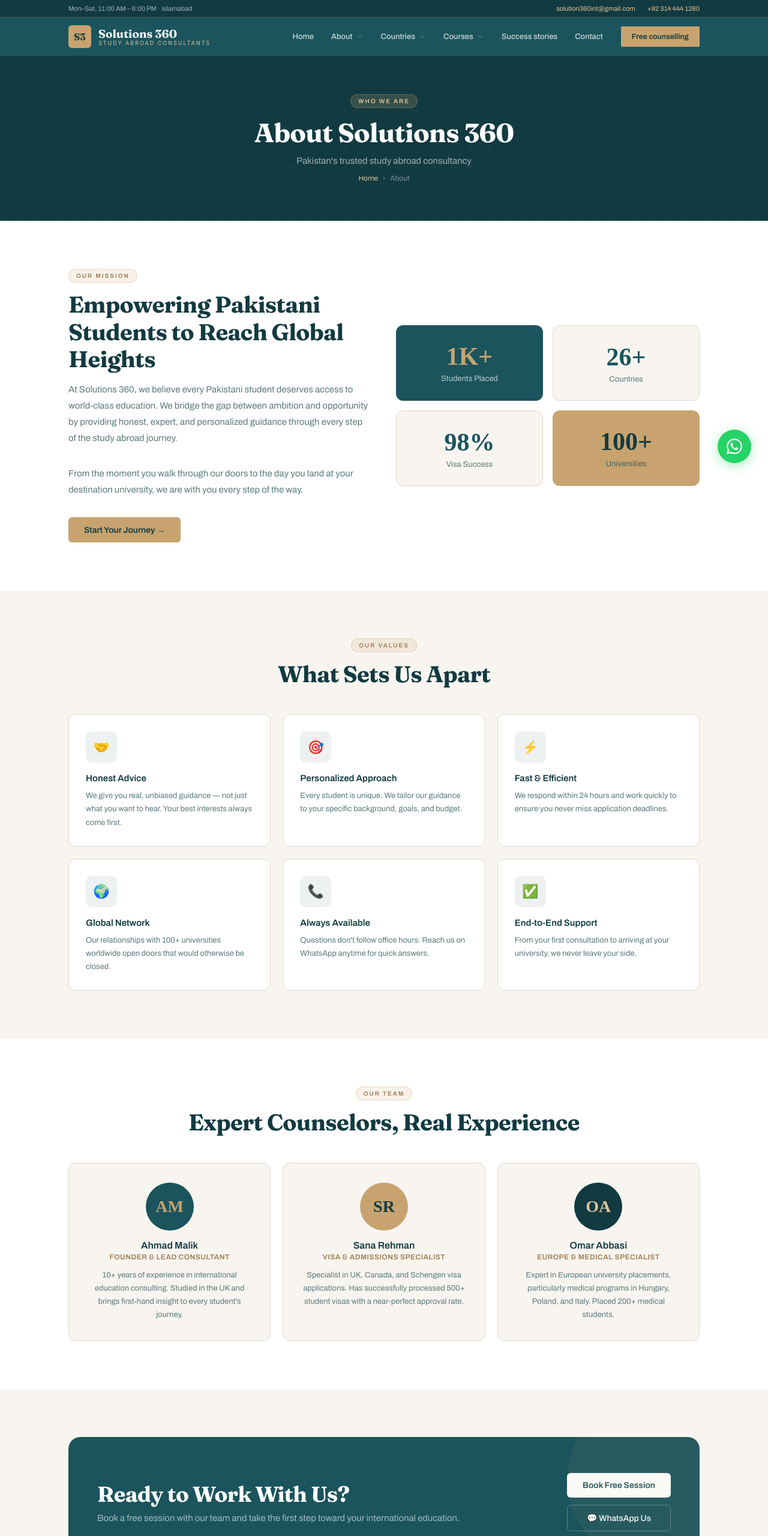
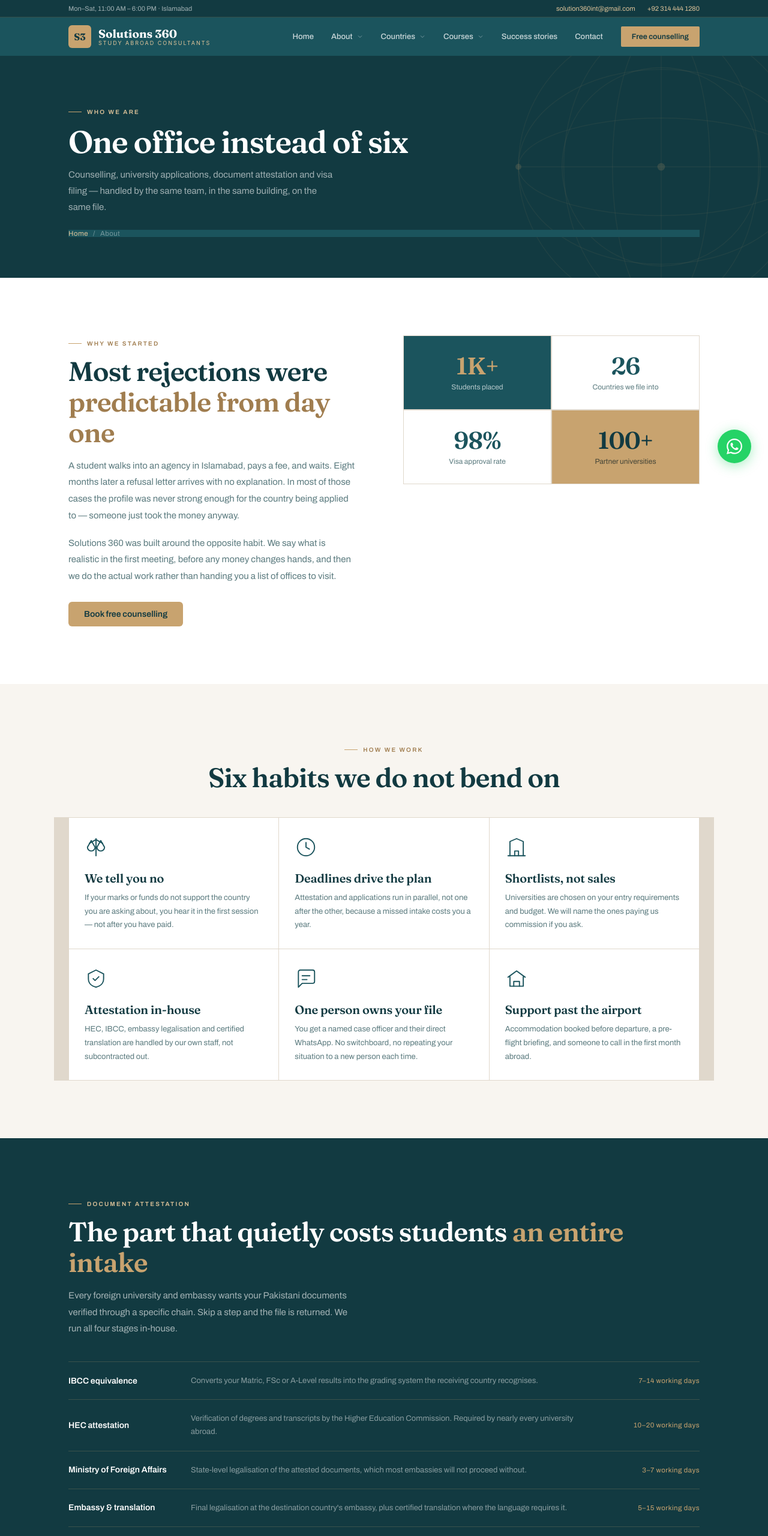
Before and after one commit to tahirarmie-niggo/solutions3601, a website: page public/about.html in a window 1280 px wide. Shown: the top 2560 px of the page at 60% size. Drawn offline with Linux system fonts and the light colour scheme.

Commit message:
Update about.html

```diff
--- a/public/about.html
+++ b/public/about.html
@@ -3,114 +3,199 @@
 <head>
 <meta charset="UTF-8">
 <meta name="viewport" content="width=device-width, initial-scale=1.0">
-<title>About Us — Solutions 360</title>
-<meta name="description" content="Learn about Solutions 360, Pakistan's trusted study abroad consultancy based in Islamabad.">
+<title>About — Solutions 360</title>
+<meta name="description" content="Solutions 360 is an Islamabad study abroad consultancy handling counselling, university placement, document attestation and visa filing under one roof.">
 <link rel="icon" href="/favicon.ico">
 <link rel="stylesheet" href="/css/style.css">
-  <script>document.documentElement.classList.add('s3-loading');setTimeout(function(){document.documentElement.classList.remove('s3-loading')},7000);</script>
+<link rel="stylesheet" href="/css/site.css">
+<script>document.documentElement.classList.add('s3-loading');setTimeout(function(){document.documentElement.classList.remove('s3-loading')},7000);</script>
 </head>
 <body>
 <div id="nav-placeholder"></div>
 
-<div class="page-hero">
-  <div class="section-tag light">Who We Are</div>
-  <h1>About Solutions 360</h1>
-  <p>Pakistan's trusted study abroad consultancy</p>
-  <div class="breadcrumb"><a href="/">Home</a> <span>›</span> <span>About</span></div>
-</div>
+<!-- ===== PAGE HERO ===== -->
+<section class="s3-phero">
+  <svg class="s3-phero-mesh" viewBox="0 0 400 400" fill="none" aria-hidden="true">
+    <g stroke="var(--mesh)" stroke-width="1">
+      <circle cx="200" cy="200" r="170"/><circle cx="200" cy="200" r="118"/>
+      <ellipse cx="200" cy="200" rx="170" ry="58"/><ellipse cx="200" cy="200" rx="170" ry="116"/>
+      <ellipse cx="200" cy="200" rx="58" ry="170"/><ellipse cx="200" cy="200" rx="116" ry="170"/>
+      <path d="M30 200h340M200 30v340"/>
+    </g>
+    <g fill="rgba(200,163,111,.32)">
+      <circle cx="200" cy="30" r="3.5"/><circle cx="200" cy="370" r="3.5"/>
+      <circle cx="30" cy="200" r="3.5"/><circle cx="370" cy="200" r="3.5"/><circle cx="200" cy="200" r="4.5"/>
+    </g>
+  </svg>
+  <div class="s3-phero-in">
+    <div class="s3-eyebrow light">Who we are</div>
+    <h1>One office instead of six</h1>
+    <p>Counselling, university applications, document attestation and visa filing — handled by the same team, in the same building, on the same file.</p>
+    <nav class="s3-crumb"><a href="/">Home</a><span>/</span><span>About</span></nav>
+  </div>
+</section>
 
-<!-- MISSION -->
-<div class="section">
-  <div class="wrap">
-    <div class="grid-2">
-      <div class="reveal">
-        <div class="section-tag">Our Mission</div>
-        <h2 class="section-h">Empowering Pakistani Students to Reach Global Heights</h2>
-        <p class="section-p">At Solutions 360, we believe every Pakistani student deserves access to world-class education. We bridge the gap between ambition and opportunity by providing honest, expert, and personalized guidance through every step of the study abroad journey.</p>
-        <p class="section-p">From the moment you walk through our doors to the day you land at your destination university, we are with you every step of the way.</p>
-        <a href="/contact" class="btn-gold">Start Your Journey →</a>
-      </div>
-      <div class="reveal delay2">
-        <div style="display:grid;grid-template-columns:1fr 1fr;gap:16px">
-          <div style="background:var(--teal);border-radius:12px;padding:28px;text-align:center">
-            <div style="font-family:'Cormorant Garamond',serif;font-size:42px;font-weight:700;color:var(--gold)">1K+</div>
-            <div style="font-size:13px;color:rgba(255,255,255,0.7);margin-top:6px">Students Placed</div>
-          </div>
-          <div style="background:var(--bg);border:1px solid var(--border);border-radius:12px;padding:28px;text-align:center">
-            <div style="font-family:'Cormorant Garamond',serif;font-size:42px;font-weight:700;color:var(--teal)">26+</div>
-            <div style="font-size:13px;color:var(--muted);margin-top:6px">Countries</div>
-          </div>
-          <div style="background:var(--bg);border:1px solid var(--border);border-radius:12px;padding:28px;text-align:center">
-            <div style="font-family:'Cormorant Garamond',serif;font-size:42px;font-weight:700;color:var(--teal)">98%</div>
-            <div style="font-size:13px;color:var(--muted);margin-top:6px">Visa Success</div>
-          </div>
-          <div style="background:var(--gold);border-radius:12px;padding:28px;text-align:center">
-            <div style="font-family:'Cormorant Garamond',serif;font-size:42px;font-weight:700;color:var(--teal-dark)">100+</div>
-            <div style="font-size:13px;color:rgba(27,84,93,0.8);margin-top:6px">Universities</div>
-          </div>
-        </div>
+<!-- ===== MISSION ===== -->
+<section class="s3-sec">
+  <div class="s3-split top">
+    <div class="reveal">
+      <div class="s3-eyebrow">Why we started</div>
+      <h2 class="s3-display">Most rejections were <em>predictable from day one</em></h2>
+      <p class="s3-lede">A student walks into an agency in Islamabad, pays a fee, and waits. Eight months later a refusal letter arrives with no explanation. In most of those cases the profile was never strong enough for the country being applied to — someone just took the money anyway.</p>
+      <p class="s3-lede" style="margin-top:18px">Solutions 360 was built around the opposite habit. We say what is realistic in the first meeting, before any money changes hands, and then we do the actual work rather than handing you a list of offices to visit.</p>
+      <a href="/contact" class="btn-gold" style="margin-top:28px">Book free counselling</a>
+    </div>
+    <div class="reveal delay2">
+      <div class="s3-tiles">
+        <div class="s3-tile fill"><b>1K+</b><span>Students placed</span></div>
+        <div class="s3-tile"><b>26</b><span>Countries we file into</span></div>
+        <div class="s3-tile"><b>98%</b><span>Visa approval rate</span></div>
+        <div class="s3-tile gold"><b>100+</b><span>Partner universities</span></div>
       </div>
     </div>
   </div>
-</div>
+</section>
 
-<!-- VALUES -->
-<div class="section bg-light">
-  <div class="wrap">
-    <div class="text-center reveal mb-44">
-      <div class="section-tag">Our Values</div>
-      <h2 class="section-h">What Sets Us Apart</h2>
+<!-- ===== VALUES ===== -->
+<section class="s3-sec cream">
+  <div class="s3-head mid reveal">
+    <div class="s3-eyebrow">How we work</div>
+    <h2 class="s3-display">Six habits we do not bend on</h2>
+  </div>
+  <div class="s3-grid3">
+    <div class="s3-card reveal">
+      <div class="s3-card-ico"><svg viewBox="0 0 24 24" fill="none" stroke="currentColor" stroke-linecap="round" stroke-linejoin="round"><path d="M12 3v18"/><path d="M5 8l7-4 7 4"/><path d="M3 12l4-7 4 7a4 4 0 01-8 0z"/><path d="M13 12l4-7 4 7a4 4 0 01-8 0z"/></svg></div>
+      <h4>We tell you no</h4>
+      <p>If your marks or funds do not support the country you are asking about, you hear it in the first session — not after you have paid.</p>
     </div>
-    <div class="grid-3">
-      <div class="svc-card reveal"><div class="svc-icon">🤝</div><h4>Honest Advice</h4><p>We give you real, unbiased guidance — not just what you want to hear. Your best interests always come first.</p></div>
-      <div class="svc-card reveal delay1"><div class="svc-icon">🎯</div><h4>Personalized Approach</h4><p>Every student is unique. We tailor our guidance to your specific background, goals, and budget.</p></div>
-      <div class="svc-card reveal delay2"><div class="svc-icon">⚡</div><h4>Fast & Efficient</h4><p>We respond within 24 hours and work quickly to ensure you never miss application deadlines.</p></div>
-      <div class="svc-card reveal"><div class="svc-icon">🌍</div><h4>Global Network</h4><p>Our relationships with 100+ universities worldwide open doors that would otherwise be closed.</p></div>
-      <div class="svc-card reveal delay1"><div class="svc-icon">📞</div><h4>Always Available</h4><p>Questions don't follow office hours. Reach us on WhatsApp anytime for quick answers.</p></div>
-      <div class="svc-card reveal delay2"><div class="svc-icon">✅</div><h4>End-to-End Support</h4><p>From your first consultation to arriving at your university, we never leave your side.</p></div>
+    <div class="s3-card reveal delay1">
+      <div class="s3-card-ico"><svg viewBox="0 0 24 24" fill="none" stroke="currentColor" stroke-linecap="round" stroke-linejoin="round"><circle cx="12" cy="12" r="9"/><path d="M12 7v5l3.5 2"/></svg></div>
+      <h4>Deadlines drive the plan</h4>
+      <p>Attestation and applications run in parallel, not one after the other, because a missed intake costs you a year.</p>
+    </div>
+    <div class="s3-card reveal delay2">
+      <div class="s3-card-ico"><svg viewBox="0 0 24 24" fill="none" stroke="currentColor" stroke-linecap="round" stroke-linejoin="round"><path d="M3 21h18"/><path d="M5 21V6l7-3 7 3v15"/><path d="M10 21v-5h4v5"/></svg></div>
+      <h4>Shortlists, not sales</h4>
+      <p>Universities are chosen on your entry requirements and budget. We will name the ones paying us commission if you ask.</p>
+    </div>
+    <div class="s3-card reveal">
+      <div class="s3-card-ico"><svg viewBox="0 0 24 24" fill="none" stroke="currentColor" stroke-linecap="round" stroke-linejoin="round"><path d="M12 3l8 4v5c0 5-3.5 8-8 9-4.5-1-8-4-8-9V7l8-4z"/><path d="M9 12l2 2 4-4"/></svg></div>
+      <h4>Attestation in-house</h4>
+      <p>HEC, IBCC, embassy legalisation and certified translation are handled by our own staff, not subcontracted out.</p>
+    </div>
+    <div class="s3-card reveal delay1">
+      <div class="s3-card-ico"><svg viewBox="0 0 24 24" fill="none" stroke="currentColor" stroke-linecap="round" stroke-linejoin="round"><path d="M21 15a2 2 0 01-2 2H8l-4 4V5a2 2 0 012-2h13a2 2 0 012 2z"/><path d="M8 9h8M8 13h5"/></svg></div>
+      <h4>One person owns your file</h4>
+      <p>You get a named case officer and their direct WhatsApp. No switchboard, no repeating your situation to a new person each time.</p>
+    </div>
+    <div class="s3-card reveal delay2">
+      <div class="s3-card-ico"><svg viewBox="0 0 24 24" fill="none" stroke="currentColor" stroke-linecap="round" stroke-linejoin="round"><path d="M3 10.5L12 4l9 6.5"/><path d="M5 10v10h14V10"/><path d="M9 20v-5h6v5"/></svg></div>
+      <h4>Support past the airport</h4>
+      <p>Accommodation booked before departure, a pre-flight briefing, and someone to call in the first month abroad.</p>
     </div>
   </div>
-</div>
+</section>
 
-<!-- TEAM -->
-<div class="section">
-  <div class="wrap">
-    <div class="text-center reveal mb-44">
-      <div class="section-tag">Our Team</div>
-      <h2 class="section-h">Expert Counselors, Real Experience</h2>
+<!-- ===== ATTESTATION ===== -->
+<section class="s3-sec deep" id="attestation">
+  <div class="s3-head reveal">
+    <div class="s3-eyebrow light">Document attestation</div>
+    <h2 class="s3-display light">The part that quietly costs students <em>an entire intake</em></h2>
+    <p class="s3-lede light">Every foreign university and embassy wants your Pakistani documents verified through a specific chain. Skip a step and the file is returned. We run all four stages in-house.</p>
+  </div>
+  <div class="s3-attest">
+    <div class="s3-attest-row reveal">
+      <b>IBCC equivalence</b>
+      <p>Converts your Matric, FSc or A-Level results into the grading system the receiving country recognises.</p>
+      <span>7&ndash;14 working days</span>
     </div>
-    <div class="grid-3">
-      <div class="reveal" style="background:var(--bg);border-radius:12px;padding:32px;text-align:center;border:1px solid var(--border)">
-        <div style="width:80px;height:80px;background:var(--teal);border-radius:50%;display:flex;align-items:center;justify-content:center;font-family:'Cormorant Garamond',serif;font-size:28px;font-weight:700;color:var(--gold);margin:0 auto 16px">AM</div>
-        <h4 style="font-size:16px;font-weight:600;color:var(--teal-dark);margin-bottom:4px">Ahmad Malik</h4>
-        <p style="font-size:12px;color:var(--gold-dark);font-weight:600;margin-bottom:12px;letter-spacing:0.5px">FOUNDER & LEAD CONSULTANT</p>
-        <p style="font-size:13px;color:var(--muted);line-height:1.7">10+ years of experience in international education consulting. Studied in the UK and brings first-hand insight to every student's journey.</p>
-      </div>
-      <div class="reveal delay1" style="background:var(--bg);border-radius:12px;padding:32px;text-align:center;border:1px solid var(--border)">
-        <div style="width:80px;height:80px;background:var(--gold);border-radius:50%;display:flex;align-items:center;justify-content:center;font-family:'Cormorant Garamond',serif;font-size:28px;font-weight:700;color:var(--teal-dark);margin:0 auto 16px">SR</div>
-        <h4 style="font-size:16px;font-weight:600;color:var(--teal-dark);margin-bottom:4px">Sana Rehman</h4>
-        <p style="font-size:12px;color:var(--gold-dark);font-weight:600;margin-bottom:12px;letter-spacing:0.5px">VISA & ADMISSIONS SPECIALIST</p>
-        <p style="font-size:13px;color:var(--muted);line-height:1.7">Specialist in UK, Canada, and Schengen visa applications. Has successfully processed 500+ student visas with a near-perfect approval rate.</p>
-      </div>
-      <div class="reveal delay2" style="background:var(--bg);border-radius:12px;padding:32px;text-align:center;border:1px solid var(--border)">
-        <div style="width:80px;height:80px;background:var(--teal-dark);border-radius:50%;display:flex;align-items:center;justify-content:center;font-family:'Cormorant Garamond',serif;font-size:28px;font-weight:700;color:var(--gold-light);margin:0 auto 16px">OA</div>
-        <h4 style="font-size:16px;font-weight:600;color:var(--teal-dark);margin-bottom:4px">Omar Abbasi</h4>
-        <p style="font-size:12px;color:var(--gold-dark);font-weight:600;margin-bottom:12px;letter-spacing:0.5px">EUROPE & MEDICAL SPECIALIST</p>
-        <p style="font-size:13px;color:var(--muted);line-height:1.7">Expert in European university placements, particularly medical programs in Hungary, Poland, and Italy. Placed 200+ medical students.</p>
+    <div class="s3-attest-row reveal">
+      <b>HEC attestation</b>
+      <p>Verification of degrees and transcripts by the Higher Education Commission. Required by nearly every university abroad.</p>
+      <span>10&ndash;20 working days</span>
+    </div>
+    <div class="s3-attest-row reveal">
+      <b>Ministry of Foreign Affairs</b>
+      <p>State-level legalisation of the attested documents, which most embassies will not proceed without.</p>
+      <span>3&ndash;7 working days</span>
+    </div>
+    <div class="s3-attest-row reveal">
+      <b>Embassy &amp; translation</b>
+      <p>Final legalisation at the destination country's embassy, plus certified translation where the language requires it.</p>
+      <span>5&ndash;15 working days</span>
+    </div>
+  </div>
+  <div class="s3-wrap" style="margin-top:30px">
+    <a href="/contact" class="btn-gold">Ask about your documents</a>
+  </div>
+</section>
+
+<!-- ===== FOUNDER ===== -->
+<section class="s3-sec cream">
+  <div class="s3-ceo">
+    <div class="reveal"><div class="s3-ceo-photo"></div></div>
+    <div class="reveal delay2">
+      <div class="s3-eyebrow">From the founder</div>
+      <p class="s3-quote">Families here are spending their savings on this. The least we owe them is a straight answer about what is possible.</p>
+      <p>I studied abroad myself, and I came back knowing how much of the process is just paperwork nobody explains to you. That is most of what we sell — not access, not secret university contacts, just a team that knows which form goes where and files it on time.</p>
+      <p>If your profile is not strong enough for the country you are asking about, we will say so in the first meeting. If it is, we will show you exactly what the file needs and how long each stage takes.</p>
+      <div class="s3-sign">
+        <b>[Founder name]</b>
+        <span>Founder &amp; Chief Executive</span>
       </div>
     </div>
   </div>
-</div>
+</section>
 
-<!-- CTA -->
-<div class="section bg-light">
-  <div class="wrap">
-    <div class="cta-box reveal">
-      <div><h2>Ready to Work With Us?</h2><p>Book a free session with our team and take the first step toward your international education.</p></div>
-      <div class="cta-btns"><a href="/contact" class="btn-white">Book Free Session</a><a href="/whatsapp" class="btn-outline-white">💬 WhatsApp Us</a></div>
+<!-- ===== TEAM TEASER ===== -->
+<section class="s3-sec">
+  <div class="s3-head reveal" style="display:flex;justify-content:space-between;align-items:flex-end;gap:24px;flex-wrap:wrap">
+    <div>
+      <div class="s3-eyebrow">The team</div>
+      <h2 class="s3-display" style="margin-bottom:0">Who will handle your file</h2>
+    </div>
+    <a href="/team" class="btn-outline">Meet everyone</a>
+  </div>
+  <div class="s3-team wide">
+    <div class="s3-person p1 reveal">
+      <div class="s3-person-ph"><span class="s3-person-in">AM</span></div>
+      <h4>Ahmad Malik</h4>
+      <div class="role">Founder &amp; lead counsellor</div>
+      <p>Studied in the UK, ten years advising from the Islamabad office. Takes the first session on most complex cases.</p>
+    </div>
+    <div class="s3-person p2 reveal delay1">
+      <div class="s3-person-ph"><span class="s3-person-in">SR</span></div>
+      <h4>Sana Rehman</h4>
+      <div class="role">Visa &amp; admissions</div>
+      <p>UK, Canada and Schengen filings. Has taken 500+ student visa applications through to decision.</p>
+    </div>
+    <div class="s3-person p3 reveal delay2">
+      <div class="s3-person-ph"><span class="s3-person-in">OA</span></div>
+      <h4>Omar Abbasi</h4>
+      <div class="role">Europe &amp; medical</div>
+      <p>Medical placements in Hungary, Poland and Italy, and the equivalence paperwork those programmes demand.</p>
     </div>
   </div>
-</div>
+</section>
+
+<!-- ===== CTA ===== -->
+<section class="s3-cta">
+  <svg class="s3-cta-mesh" viewBox="0 0 400 400" fill="none" aria-hidden="true">
+    <g stroke="var(--gold)" stroke-width="1">
+      <circle cx="200" cy="200" r="170"/><circle cx="200" cy="200" r="110"/>
+      <ellipse cx="200" cy="200" rx="170" ry="70"/><ellipse cx="200" cy="200" rx="70" ry="170"/>
+      <path d="M30 200h340M200 30v340"/>
+    </g>
+  </svg>
+  <div class="s3-cta-inner">
+    <h2>Bring us your transcripts</h2>
+    <p>The first session costs nothing. Come with your marks and a rough budget, and leave knowing which countries are actually open to you.</p>
+    <div class="s3-cta-btns">
+      <a href="/contact" class="btn-gold">Book free counselling</a>
+      <a href="/whatsapp" class="btn-outline-white">Message on WhatsApp</a>
+    </div>
+  </div>
+</section>
 
 <div id="footer-placeholder"></div>
 <script src="/js/components.js"></script>
```
